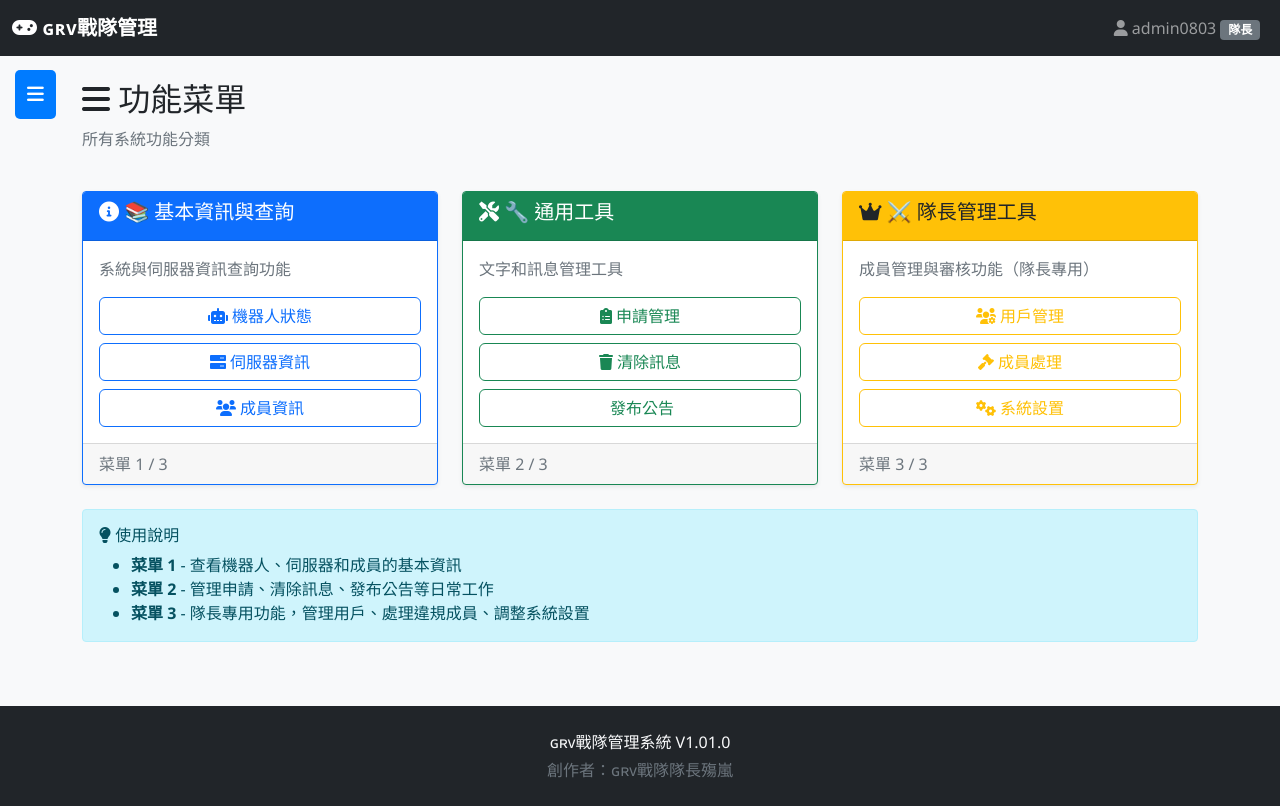
After one commit to npcname1hacker-lgtm/grv-team-bot, a Flask app: page /menu in a window 1280 px wide. The commit adds this page. Run offline with Flask 3, Linux system fonts and the light colour scheme; a user stored in the database is signed in.

Commit message:
Add a dedicated menu page with three distinct functional areas
Adds a new '/menu' route to the web application and corresponding HTML template, creating three distinct card-based menu sections for bot status, tools, and moderation. The sidebar navigation is updated to include a link to this new menu page.

Replit-Commit-Author: Agent
Replit-Commit-Session-Id: e41e8751-e4d3-4ac6-8076-65705cfc8555
Replit-Commit-Checkpoint-Type: full_checkpoint
Replit-Commit-Event-Id: 853ae9e9-7827-4c3b-804f-a8a9d1c20dd8
Replit-Commit-Screenshot-Url: https://storage.googleapis.com/screenshot-production-us-central1/7f6637f4-ef7a-4ac8-a722-6d7bd032e202/e41e8751-e4d3-4ac6-8076-65705cfc8555/eJSS9Bb

```diff
--- a/web/templates/base.html
+++ b/web/templates/base.html
@@ -42,6 +42,10 @@
                 <i class="fas fa-users"></i> 用戶管理
             </a>
             {% endif %}
+
+            <a href="{{ url_for('menu') }}" class="nav-link">
+                <i class="fas fa-bars"></i> 功能菜單
+            </a>
 
             <a href="{{ url_for('settings') }}" class="nav-link">
                 <i class="fas fa-cog"></i> 設置
--- /dev/null
+++ b/web/templates/menu.html
@@ -0,0 +1,128 @@
+{% extends "base.html" %}
+
+{% block title %}功能菜單 - ɢʀᴠ戰隊管理系統{% endblock %}
+
+{% block content %}
+<div class="row mb-4">
+    <div class="col">
+        <h2><i class="fas fa-bars"></i> 功能菜單</h2>
+        <p class="text-muted">所有系統功能分類</p>
+    </div>
+</div>
+
+<!-- 菜單 1: 基本資訊與查詢 -->
+<div class="row mb-4">
+    <div class="col-lg-4">
+        <div class="card border-primary h-100">
+            <div class="card-header bg-primary text-white">
+                <h5><i class="fas fa-info-circle"></i> 📚 基本資訊與查詢</h5>
+            </div>
+            <div class="card-body">
+                <p class="text-muted">系統與伺服器資訊查詢功能</p>
+                <div class="d-grid gap-2">
+                    <a href="{{ url_for('bot_control') }}" class="btn btn-outline-primary">
+                        <i class="fas fa-robot"></i> 機器人狀態
+                    </a>
+                    <button class="btn btn-outline-primary" onclick="showServerInfo()">
+                        <i class="fas fa-server"></i> 伺服器資訊
+                    </button>
+                    <button class="btn btn-outline-primary" onclick="showMemberInfo()">
+                        <i class="fas fa-users"></i> 成員資訊
+                    </button>
+                </div>
+            </div>
+            <div class="card-footer text-muted">菜單 1 / 3</div>
+        </div>
+    </div>
+
+    <!-- 菜單 2: 通用工具 -->
+    <div class="col-lg-4">
+        <div class="card border-success h-100">
+            <div class="card-header bg-success text-white">
+                <h5><i class="fas fa-tools"></i> 🔧 通用工具</h5>
+            </div>
+            <div class="card-body">
+                <p class="text-muted">文字和訊息管理工具</p>
+                <div class="d-grid gap-2">
+                    <a href="{{ url_for('applications') }}" class="btn btn-outline-success">
+                        <i class="fas fa-clipboard-list"></i> 申請管理
+                    </a>
+                    <button class="btn btn-outline-success" onclick="showClearMessages()">
+                        <i class="fas fa-trash"></i> 清除訊息
+                    </button>
+                    <button class="btn btn-outline-success" onclick="showAnnouncements()">
+                        <i class="fas fa-megaphone"></i> 發布公告
+                    </button>
+                </div>
+            </div>
+            <div class="card-footer text-muted">菜單 2 / 3</div>
+        </div>
+    </div>
+
+    <!-- 菜單 3: 隊長管理工具 -->
+    <div class="col-lg-4">
+        <div class="card border-warning h-100">
+            <div class="card-header bg-warning text-dark">
+                <h5><i class="fas fa-crown"></i> ⚔️ 隊長管理工具</h5>
+            </div>
+            <div class="card-body">
+                <p class="text-muted">成員管理與審核功能（隊長專用）</p>
+                <div class="d-grid gap-2">
+                    {% if current_user.role.name == 'HIGH' %}
+                    <a href="{{ url_for('users') }}" class="btn btn-outline-warning">
+                        <i class="fas fa-users-cog"></i> 用戶管理
+                    </a>
+                    <button class="btn btn-outline-warning" onclick="showMemberModeration()">
+                        <i class="fas fa-gavel"></i> 成員處理
+                    </button>
+                    <a href="{{ url_for('settings') }}" class="btn btn-outline-warning">
+                        <i class="fas fa-cogs"></i> 系統設置
+                    </a>
+                    {% else %}
+                    <div class="alert alert-warning">
+                        <i class="fas fa-lock"></i> 此菜單僅隊長可用
+                    </div>
+                    {% endif %}
+                </div>
+            </div>
+            <div class="card-footer text-muted">菜單 3 / 3</div>
+        </div>
+    </div>
+</div>
+
+<!-- 說明區域 -->
+<div class="row mt-4">
+    <div class="col">
+        <div class="alert alert-info">
+            <h6><i class="fas fa-lightbulb"></i> 使用說明</h6>
+            <ul class="mb-0">
+                <li><strong>菜單 1</strong> - 查看機器人、伺服器和成員的基本資訊</li>
+                <li><strong>菜單 2</strong> - 管理申請、清除訊息、發布公告等日常工作</li>
+                <li><strong>菜單 3</strong> - 隊長專用功能，管理用戶、處理違規成員、調整系統設置</li>
+            </ul>
+        </div>
+    </div>
+</div>
+
+<script>
+function showServerInfo() {
+    alert('伺服器資訊功能\n\n請在機器人控制台查看詳細伺服器資訊');
+}
+
+function showMemberInfo() {
+    alert('成員資訊功能\n\n請在用戶管理頁面查看所有成員資訊');
+}
+
+function showClearMessages() {
+    alert('清除訊息功能\n\n此功能可清除文字頻道的訊息記錄');
+}
+
+function showAnnouncements() {
+    alert('發布公告功能\n\n透過機器人在指定頻道發布重要公告');
+}
+
+function showMemberModeration() {
+    alert('成員處理功能\n\n- 踢出成員\n- 封鎖成員\n- 禁言成員\n\n請在機器人控制台操作');
+}
+</script>
+{% endblock %}
--- a/web_app.py
+++ b/web_app.py
@@ -529,6 +529,12 @@ def bot_say():
             return jsonify({'error': msg}), 400
     except Exception as e:
         return jsonify({'error': f'發送失敗: {str(e)}'}), 500
+
+@app.route('/menu')
+@login_required
+def menu():
+    """功能菜單頁面 - 三個獨立的菜單區域"""
+    return render_template('menu.html')
 
 @app.route('/settings')
 @login_required
```
